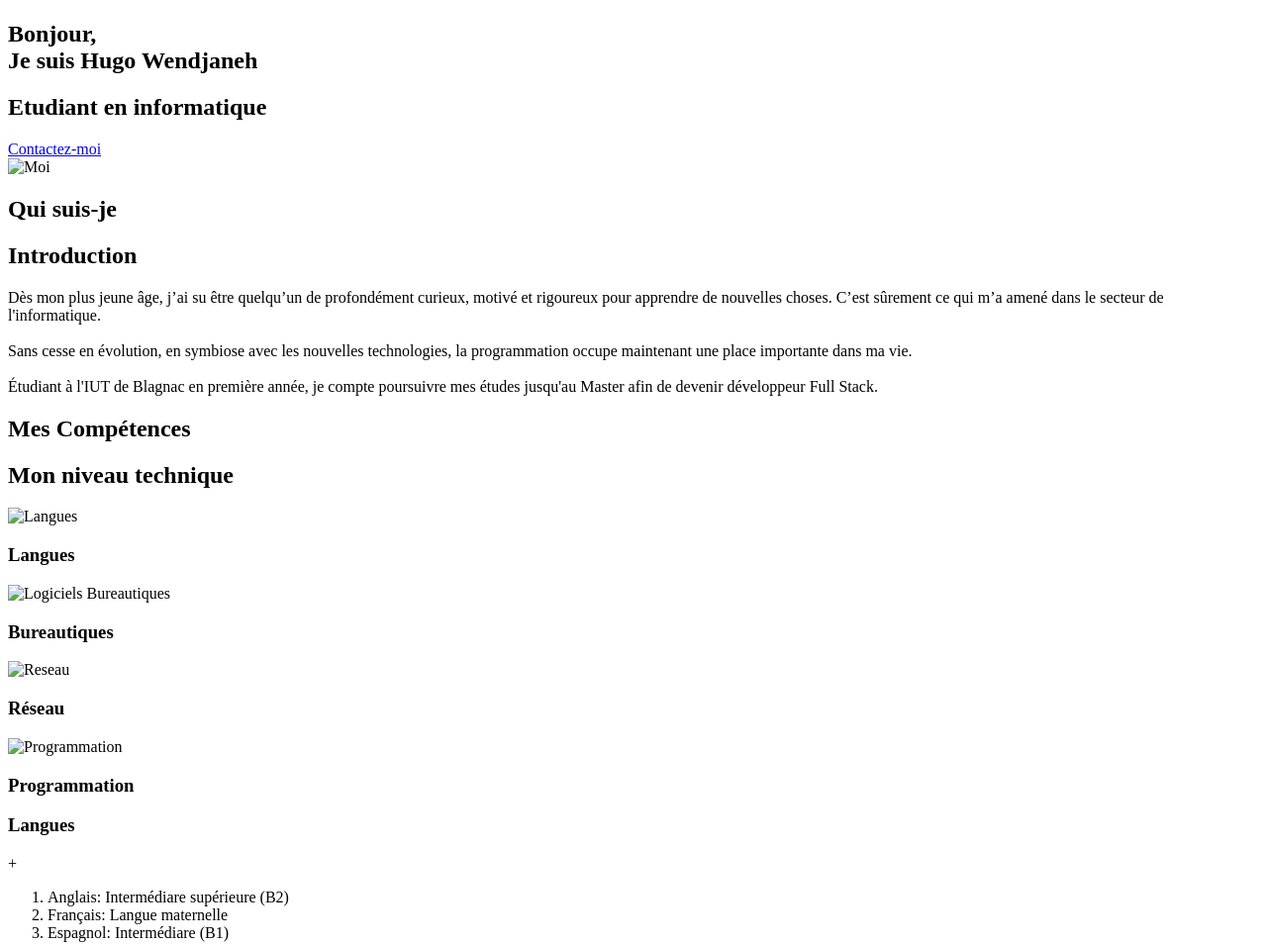
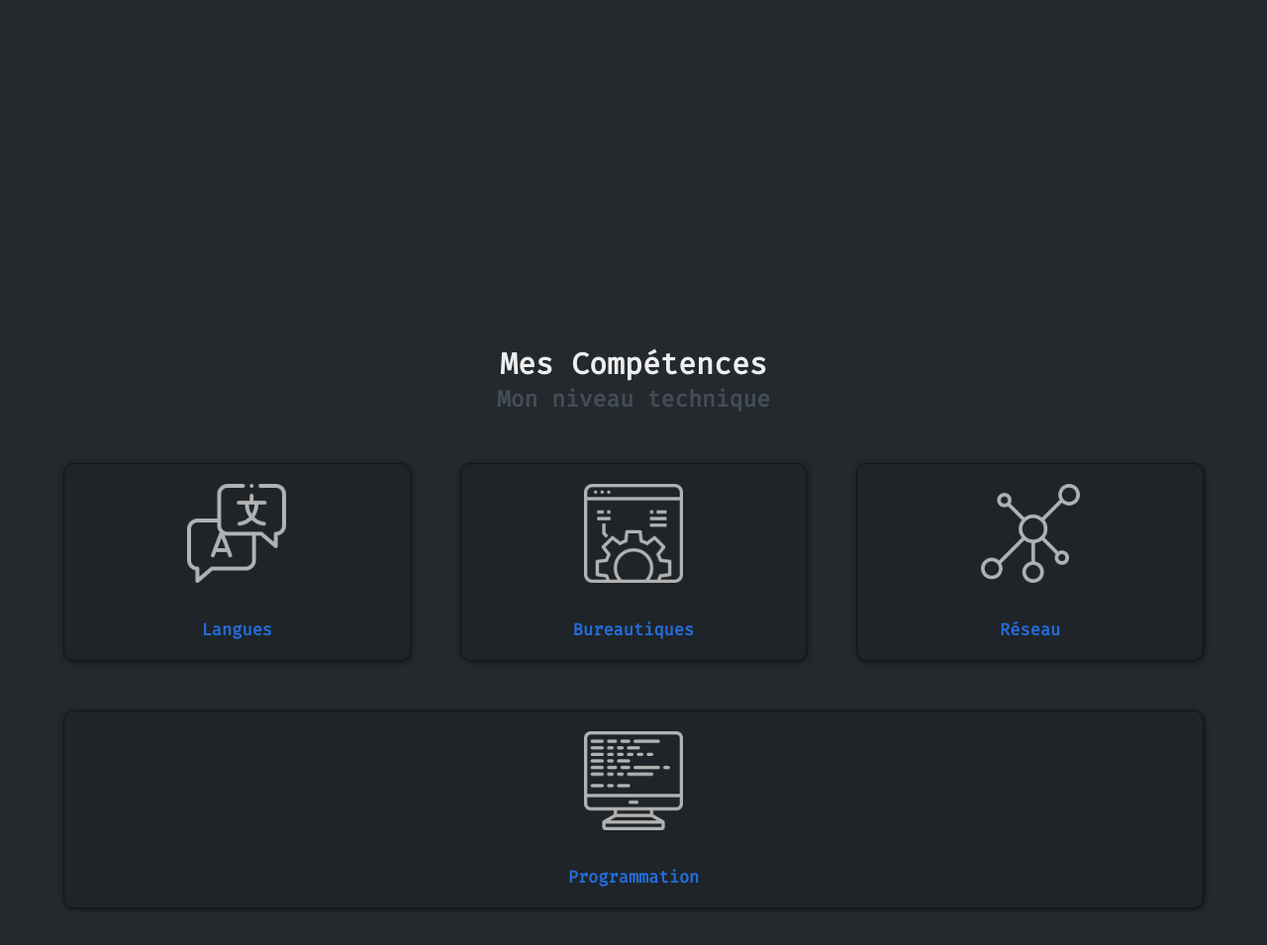
Before and after one commit to Furiza31/site-personnel, a plain HTML site: page index.html in a window 1280 px wide. Shown: the part 1552-2507 px from the top of the page at 99% size. Drawn offline with Linux system fonts and the light colour scheme; the site is published under a folder, as on GitHub Pages, so addresses that start at the root find nothing.

Commit message:
delet nodejs app

```diff
--- a/views/index.html
+++ b/index.html
@@ -6,18 +6,18 @@
     <meta http-equiv="X-UA-Compatible" content="IE=edge">
     <meta name="viewport" content="width=device-width, initial-scale=1.0">
     <!-- css -->
-    <link rel="stylesheet" href="/css/style.css">
-    <link rel="stylesheet" href="/css/header.css">
-    <link rel="stylesheet" href="/css/home.css">
-    <link rel="stylesheet" href="/css/about.css">
-    <link rel="stylesheet" href="/css/skills.css">
-    <link rel="stylesheet" href="/css/qualification.css">
-    <link rel="stylesheet" href="/css/contact.css">
+    <link rel="stylesheet" href="public/css/style.css">
+    <link rel="stylesheet" href="public/css/header.css">
+    <link rel="stylesheet" href="public/css/home.css">
+    <link rel="stylesheet" href="public/css/about.css">
+    <link rel="stylesheet" href="public/css/skills.css">
+    <link rel="stylesheet" href="public/css/qualification.css">
+    <link rel="stylesheet" href="public/css/contact.css">
     <!-- js -->
-    <script src="/js/darkMode.js" defer></script>
-    <script src="/js/canvas.js" defer></script>
-    <script src="/js/navBar.js" defer></script>
-    <script src="/js/skills.js" defer></script>
+    <script src="public/js/darkMode.js" defer></script>
+    <script src="public/js/canvas.js" defer></script>
+    <script src="public/js/navBar.js" defer></script>
+    <script src="public/js/skills.js" defer></script>
     <title>Hugo Wendjaneh</title>
 </head>
 
@@ -96,7 +96,7 @@
                 <a href="#contact-container">Contactez-moi</a>
             </div>
             <div class="home-image">
-                <img src="/img/moi.png" alt="Moi">
+                <img src="public/img/moi.png" alt="Moi">
             </div>
         </div>
 
@@ -121,19 +121,19 @@
             </div>
             <div class="skills" id="skills">
                 <div class="langues">
-                    <img src="/img/langues.png" alt="Langues">
+                    <img src="public/img/langues.png" alt="Langues">
                     <h3>Langues</h3>
                 </div>
                 <div class="bureautique">
-                    <img src="/img/bureautique.png" alt="Logiciels Bureautiques">
+                    <img src="public/img/bureautique.png" alt="Logiciels Bureautiques">
                     <h3>Bureautiques</h3>
                 </div>
                 <div class="reseau">
-                    <img src="/img/reseau.png" alt="Reseau">
+                    <img src="public/img/reseau.png" alt="Reseau">
                     <h3>Réseau</h3>
                 </div>
                 <div class="programmation">
-                    <img src="/img/programmation.png" alt="Programmation">
+                    <img src="public/img/programmation.png" alt="Programmation">
                     <h3>Programmation</h3>
                 </div>
             </div>
```
Also changed, not shown: package.json (deleted, +0 -23 lines), server.js (deleted, +0 -16 lines), 2 other files.
